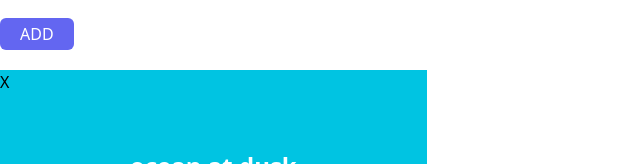
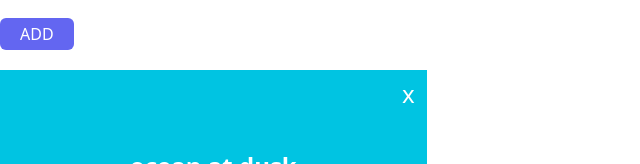
Before and after one commit to Russkazkin/react-color-picker, a React (Create React App) app: page / in a window 1280 px wide. Shown: the part 121-285 px from the top of the page, without its empty margins (0-640 px from the left). Built offline with nearby package versions, Linux system fonts and the light colour scheme.

Commit message:
Add color component close button tailwind classes

```diff
--- a/src/components/ColorList/Color/Color.js
+++ b/src/components/ColorList/Color/Color.js
@@ -5,7 +5,7 @@ const Color = ({ title, color, rating = 0, onRemove = f => f, onRate = f => f })
     <div className="color h-60 relative"
          style={{ backgroundColor: color }}>
       <h1 className="absolute w-full text-center font-bold text-white text-2xl top-1/3">{title}</h1>
-      <button onClick={onRemove}>X</button>
+      <button className="right-2 top-1 p-1 absolute text-white text-2xl" onClick={onRemove}>x</button>
     </div>
     <div>
       <StarRating starsSelected={rating} onRate={onRate} />
```
